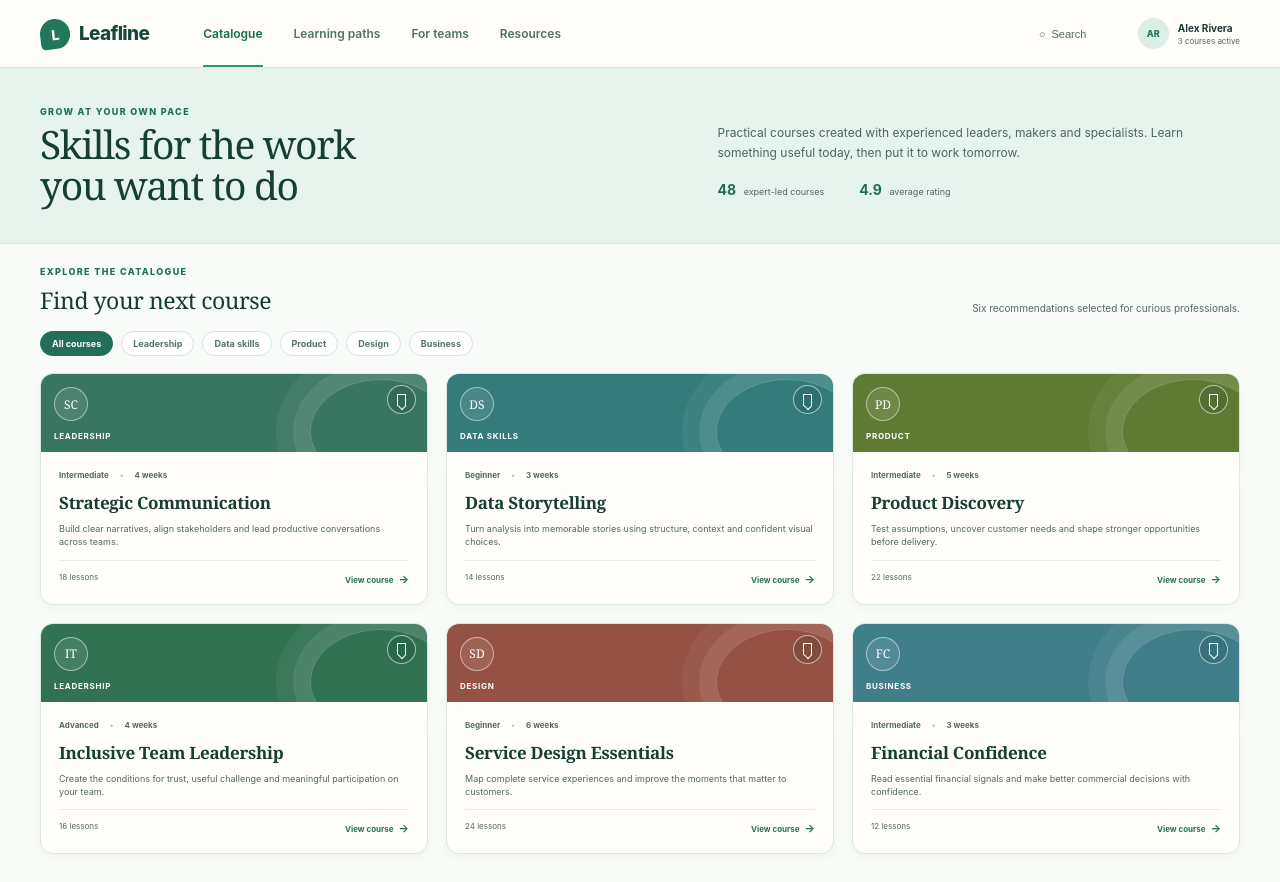
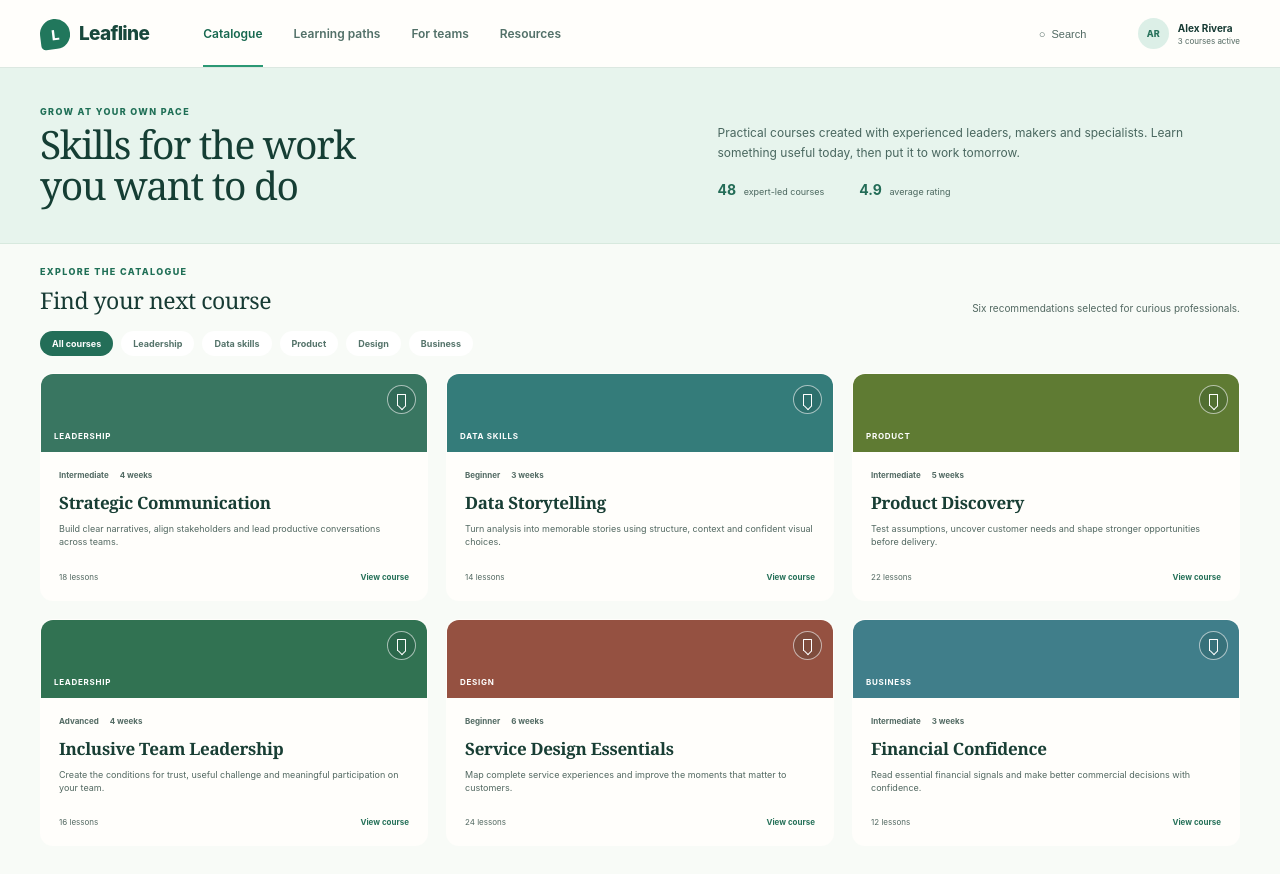
Before and after one commit to Ubuntovka/thesis-evaluation-projects, a Next.js app: page /courses in a window 1280 px wide. Built offline with nearby package versions, Linux system fonts and the light colour scheme.

Commit message:
Simplify course cards

```diff
--- a/app/_ui/BetaView.tsx
+++ b/app/_ui/BetaView.tsx
@@ -2,12 +2,12 @@ import { ActionButton } from "./ActionButton";
 import styles from "./beta.module.css";
 
 const courses = [
-  { title: "Strategic Communication", category: "Leadership", level: "Intermediate", duration: "4 weeks", description: "Build clear narratives, align stakeholders and lead productive conversations across teams.", lessons: "18 lessons", color: "fern", initials: "SC" },
-  { title: "Data Storytelling", category: "Data skills", level: "Beginner", duration: "3 weeks", description: "Turn analysis into memorable stories using structure, context and confident visual choices.", lessons: "14 lessons", color: "ocean", initials: "DS" },
-  { title: "Product Discovery", category: "Product", level: "Intermediate", duration: "5 weeks", description: "Test assumptions, uncover customer needs and shape stronger opportunities before delivery.", lessons: "22 lessons", color: "citrus", initials: "PD" },
-  { title: "Inclusive Team Leadership", category: "Leadership", level: "Advanced", duration: "4 weeks", description: "Create the conditions for trust, useful challenge and meaningful participation on your team.", lessons: "16 lessons", color: "clover", initials: "IT" },
-  { title: "Service Design Essentials", category: "Design", level: "Beginner", duration: "6 weeks", description: "Map complete service experiences and improve the moments that matter to customers.", lessons: "24 lessons", color: "coral", initials: "SD" },
-  { title: "Financial Confidence", category: "Business", level: "Intermediate", duration: "3 weeks", description: "Read essential financial signals and make better commercial decisions with confidence.", lessons: "12 lessons", color: "lagoon", initials: "FC" },
+  { title: "Strategic Communication", category: "Leadership", level: "Intermediate", duration: "4 weeks", description: "Build clear narratives, align stakeholders and lead productive conversations across teams.", lessons: "18 lessons", color: "fern" },
+  { title: "Data Storytelling", category: "Data skills", level: "Beginner", duration: "3 weeks", description: "Turn analysis into memorable stories using structure, context and confident visual choices.", lessons: "14 lessons", color: "ocean" },
+  { title: "Product Discovery", category: "Product", level: "Intermediate", duration: "5 weeks", description: "Test assumptions, uncover customer needs and shape stronger opportunities before delivery.", lessons: "22 lessons", color: "citrus" },
+  { title: "Inclusive Team Leadership", category: "Leadership", level: "Advanced", duration: "4 weeks", description: "Create the conditions for trust, useful challenge and meaningful participation on your team.", lessons: "16 lessons", color: "clover" },
+  { title: "Service Design Essentials", category: "Design", level: "Beginner", duration: "6 weeks", description: "Map complete service experiences and improve the moments that matter to customers.", lessons: "24 lessons", color: "coral" },
+  { title: "Financial Confidence", category: "Business", level: "Intermediate", duration: "3 weeks", description: "Read essential financial signals and make better commercial decisions with confidence.", lessons: "12 lessons", color: "lagoon" },
 ] as const;
 
 const categories = ["All courses", "Leadership", "Data skills", "Product", "Design", "Business"];
@@ -37,11 +37,10 @@ export function BetaView() {
           {courses.map((course, index) => (
             <article className={styles.card} key={course.title}>
               <div className={`${styles.cover} ${styles[course.color]}`}>
-                <span className={styles.courseMark}>{course.initials}</span><span className={styles.category}>{course.category}</span>
+                <span className={styles.category}>{course.category}</span>
                 <ActionButton accessibleName={index > 0 ? `Bookmark ${course.title}` : undefined} className={styles.bookmark} iconClassName={styles.bookmarkIcon} />
-                <span className={styles.coverLine} aria-hidden="true" />
               </div>
-              <div className={styles.cardBody}><div className={styles.details}><span>{course.level}</span><span>{course.duration}</span></div><h3>{course.title}</h3><p>{course.description}</p><div className={styles.cardFoot}><span>{course.lessons}</span><span>View course <b aria-hidden="true">→</b></span></div></div>
+              <div className={styles.cardBody}><div className={styles.details}><span>{course.level}</span><span>{course.duration}</span></div><h3>{course.title}</h3><p>{course.description}</p><div className={styles.cardFoot}><span>{course.lessons}</span><span>View course</span></div></div>
             </article>
           ))}
         </section>
--- a/app/_ui/beta.module.css
+++ b/app/_ui/beta.module.css
@@ -227,7 +227,7 @@
 
 .filters a {
   padding: 6px 11px;
-  border: 1px solid #d4e5dc;
+  border: 1px solid transparent;
   border-radius: 20px;
   background: #fff;
   color: #54736a;
@@ -241,7 +241,6 @@
 }
 
 .filters .selected {
-  border-color: #236e58;
   background: #236e58;
   color: #fff;
 }
@@ -255,10 +254,9 @@
 .card {
   min-width: 0;
   overflow: visible;
-  border: 1px solid #dae7df;
+  border: 1px solid transparent;
   border-radius: 13px;
   background: #fffefb;
-  box-shadow: 0 3px 10px rgba(28, 79, 63, .035);
 }
 
 .cover {
@@ -294,20 +292,6 @@
   background: #407e8a;
 }
 
-.courseMark {
-  position: relative;
-  z-index: 1;
-  display: grid;
-  place-items: center;
-  width: 34px;
-  height: 34px;
-  border: 1px solid rgba(255, 255, 255, .5);
-  border-radius: 50%;
-  background: rgba(255, 255, 255, .1);
-  font-family: Georgia, serif;
-  font-size: 12px;
-}
-
 .category {
   position: absolute;
   left: 13px;
@@ -317,17 +301,6 @@
   font-weight: 750;
   letter-spacing: .09em;
   text-transform: uppercase;
-}
-
-.coverLine {
-  position: absolute;
-  right: -25px;
-  bottom: -32px;
-  width: 142px;
-  height: 105px;
-  border: 1px solid rgba(255, 255, 255, .2);
-  border-radius: 50%;
-  box-shadow: 0 0 0 17px rgba(255, 255, 255, .08), 0 0 0 34px rgba(255, 255, 255, .05);
 }
 
 .bookmark {
@@ -391,12 +364,6 @@
   font-weight: 650;
 }
 
-.details span+span::before {
-  content: "•";
-  margin-right: var(--inner-gap);
-  color: #b1c7be;
-}
-
 .card h3 {
   margin: var(--inner-gap) 0 0;
   color: #183e34;
@@ -418,7 +385,7 @@
   justify-content: space-between;
   margin-top: auto;
   padding-top: var(--inner-gap);
-  border-top: 1px solid #e7eee9;
+  border-top: 1px solid transparent;
   color: #526861;
   font-size: 8px;
 }
@@ -426,11 +393,6 @@
 .cardFoot span:last-child {
   color: #267159;
   font-weight: 750;
-}
-
-.cardFoot b {
-  margin-left: 3px;
-  font-size: 11px;
 }
 
 @media (max-width: 900px) {
```
